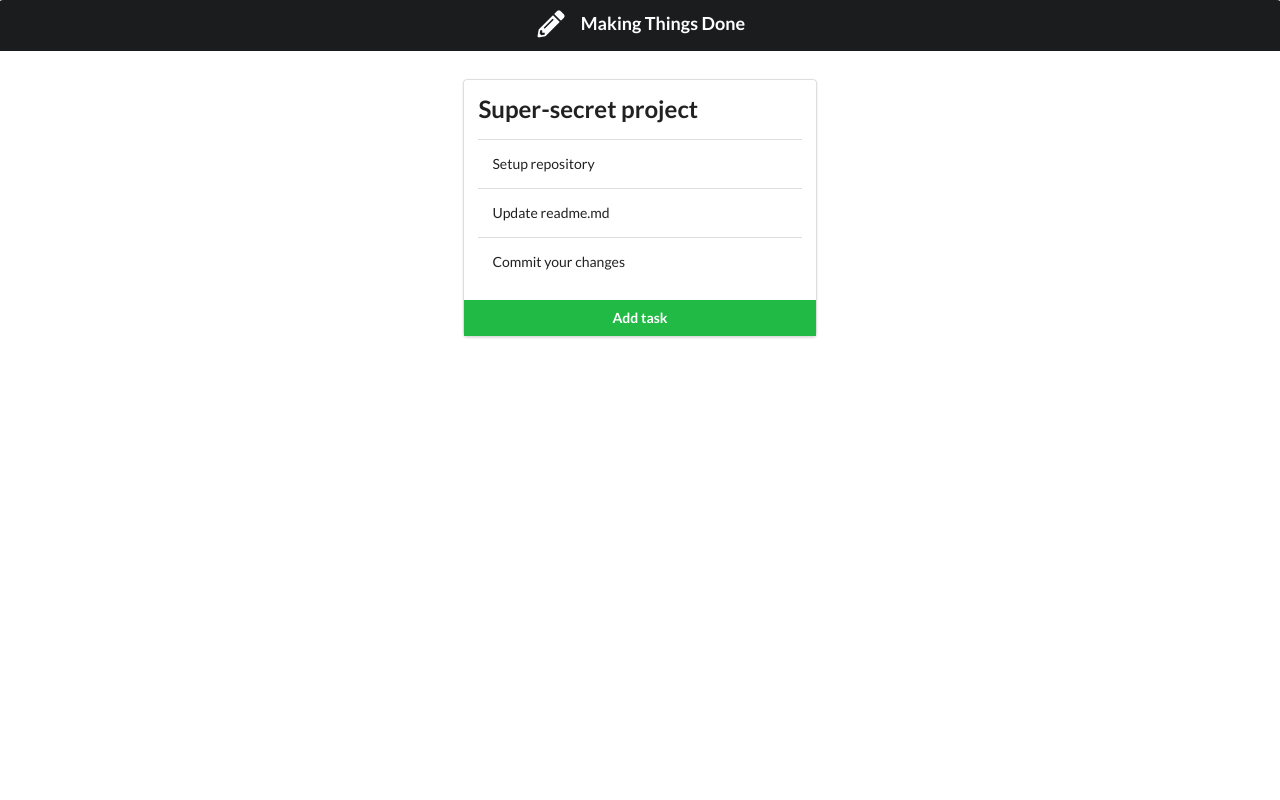
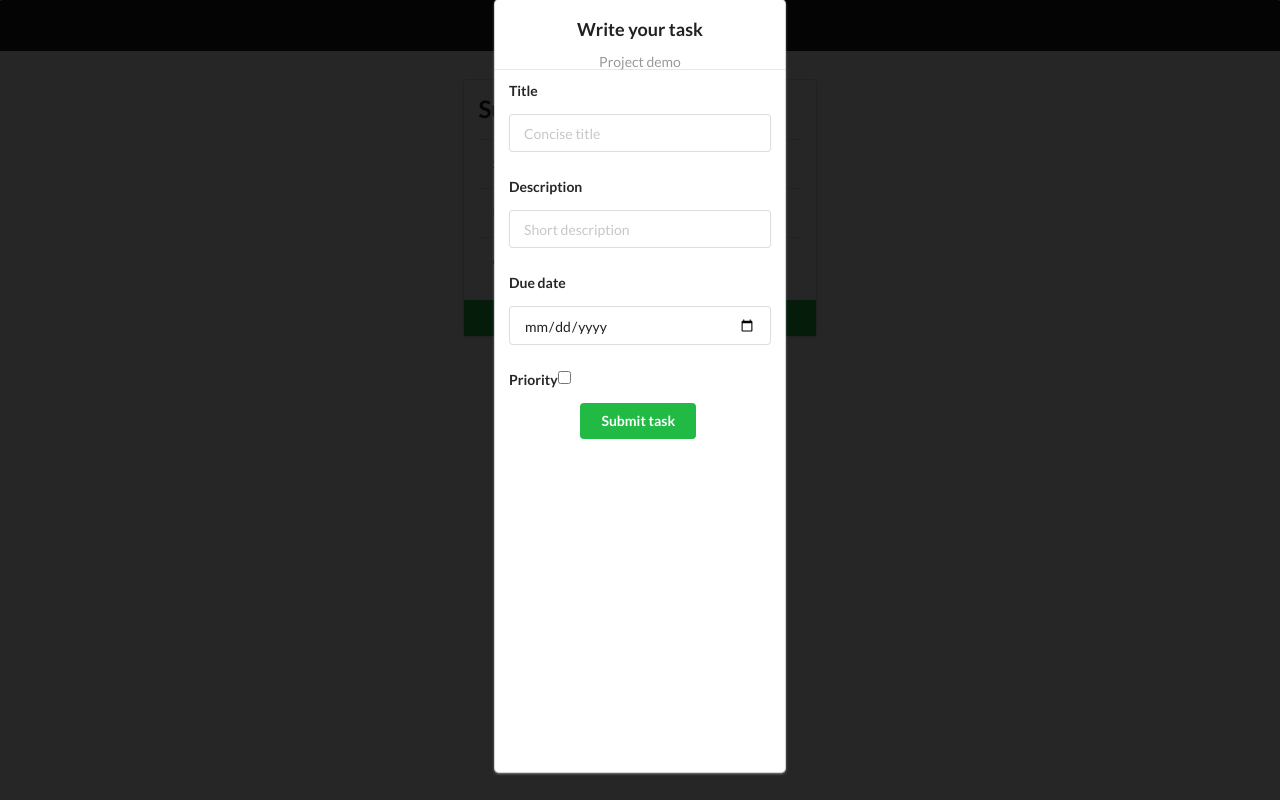
Before and after one commit to stiakov/getting_things_done_app, a website built with webpack: page src/index.html in a window 1280 px wide. Both pictures are taken after a click on the element "Add task". Built offline with nearby package versions, Linux system fonts and the light colour scheme.

Commit message:
updating form modal, refactor

```diff
--- a/src/css/style.css
+++ b/src/css/style.css
@@ -1,5 +1,9 @@
 #main-container {
   margin-top: 2em;
+}
+
+.extra-space {
+  margin-top: 1em !important;
 }
 
 .project-container {
--- a/src/js/env.js
+++ b/src/js/env.js
@@ -4,7 +4,9 @@ import fav from '../img/favicon.ico';
 const tag = {
   getMainContainer: () => document.getElementById('main-container'),
 
-  getColContainer: () => document.getElementById('colContainer')
+  getColContainer: () => document.getElementById('colContainer'),
+
+  getFormContainer: () => document.getElementById('cardCont')
 };
 
 const setup = {
@@ -22,7 +24,11 @@ const setup = {
 
   setLayout: () => {
     const colContainer = document.createElement('div');
-    Object.assign(colContainer, { className: 'ui equal width centered grid' }, { id: 'colContainer' });
+    Object.assign(
+      colContainer,
+      { className: 'ui equal width centered grid' },
+      { id: 'colContainer' }
+    );
     tag.getMainContainer().appendChild(colContainer);
     column.createColumn();
   }
@@ -31,9 +37,12 @@ const setup = {
 const segmentGen = {
   nestedSegments: () => {
     let tasks = ['Setup repository', 'Update readme.md', 'Commit your changes'];
-    const nestedContainer = Object.assign(document.createElement('div'),  { className: 'ui basic segments' });
-    tasks.forEach((item) => {
-      const segment = Object.assign(document.createElement('div'),
+    const nestedContainer = Object.assign(document.createElement('div'), {
+      className: 'ui basic segments'
+    });
+    tasks.forEach(item => {
+      const segment = Object.assign(
+        document.createElement('div'),
         { className: 'ui segment' },
         { innerText: item }
       );
@@ -44,57 +53,82 @@ const segmentGen = {
   }
 };
 
-const modal = {
-    formTask: () => {
+const formTask = () => {
   const fields = [
     {
-          name: 'title',
+      name: 'Title',
       type: 'text',
-          placeholder: 'Concise title',
-          class: ''
+      placeholder: 'Concise title'
     },
     {
-          name: 'description',
+      name: 'Description',
       type: 'text',
-          placeholder: 'Short description',
-          class: ''
+      placeholder: 'Short description'
     },
     {
-          name: 'dueDate',
+      name: 'Due date',
       type: 'date',
-          placeholder: 'Due Date',
-          class: ''
+      placeholder: 'Due Date'
     },
     {
-          name: 'priority',
+      name: 'Priority',
       type: 'checkbox',
-          placeholder: 'mark this if it\'s Important?',
-          class: ''
-        },
+      placeholder: "mark this if it's Important"
+    }
   ];
 
-      fields.forEach((input) => {
+  fields.forEach(input => {
+    const typeChecker = input.type === 'checkbox' ? 'span' : 'label';
+    const label = Object.assign(
+      document.createElement(typeChecker),
+      {
+        innerText: input.name
+      },
+      { className: 'ui left aligned tiny header' }
+    );
+    const nameField = Object.assign(
+      document.createElement('input'),
+      { type: input.type },
+      { placeholder: input.placeholder },
+      { className: 'field' }
+    );
+    if (typeChecker === 'span') {
+      label.appendChild(nameField);
+      tag.getFormContainer().appendChild(label);
+    } else {
+      tag.getFormContainer().appendChild(label);
+      tag.getFormContainer().appendChild(nameField);
+    }
+  });
+  const btn = Object.assign(
+    document.createElement('button'),
+    { className: 'ui green button' },
+    { innerText: 'Submit task' }
+  );
+  tag.getFormContainer().appendChild(btn);
+};
 
-      });
-    },
-    newTask: () => {
+const modal = {
+  newTask: () => {},
+  loadModal: () => {
+    const modalCont = document.createElement('div');
+    modalCont.className = 'ui dimmer modals page transition visible active';
 
-    },
-    loadModal: () => {
-    const modal =  document.createElement('div');
-    modal.className = 'ui dimmer modals page transition visible active';
+    tag.getMainContainer().appendChild(modalCont);
 
-    tag.getMainContainer().appendChild(modal);
-
+    const card = addCard.createCard();
     const grid = document.createElement('div');
     grid.className = 'ui centered aligned grid';
     grid.style.height = '100%';
 
     const formContainer = document.createElement('div');
-    grid.appendChild(formContainer);
-    modal.appendChild(grid);
-  },
+    card.appendChild(formContainer);
+    Object.assign(formContainer, { id: 'test' }, { className: 'ui form' });
+    grid.appendChild(card);
+    modalCont.appendChild(grid);
+    formTask();
   }
+};
 
 const column = {
   createColumn: () => {
@@ -108,31 +142,66 @@ const column = {
     column.setProjSegment(col);
   },
 
-  setProjSegment: (column) => {
-    const segmentContainer = Object.assign(document.createElement('div'),  { className: 'ui segments' });
-    const segment = Object.assign(document.createElement('div'),  { className: 'ui segment' });
+  setProjSegment: column => {
+    const segmentContainer = Object.assign(document.createElement('div'), {
+      className: 'ui segments'
+    });
+    const segment = Object.assign(document.createElement('div'), {
+      className: 'ui segment'
+    });
     segmentContainer.appendChild(segment);
 
-    const content = Object.assign(document.createElement('div'), { className: 'content' });
+    const content = Object.assign(document.createElement('div'), {
+      className: 'content ui form'
+    });
     const header = Object.assign(
       document.createElement('h2'),
       { className: 'header' },
       { innerText: 'Super-secret project' }
     );
     const addButton = document.createElement('div');
-    Object.assign(addButton,
+    Object.assign(
+      addButton,
       { className: 'ui green attached center aligned button' },
       { innerText: 'Add task' }
     );
 
-    addButton.addEventListener('click', () => column.loadModal());
+    addButton.addEventListener('click', () => modal.loadModal());
     segment.appendChild(content);
     content.appendChild(header);
     segmentContainer.appendChild(segmentGen.nestedSegments());
     segmentContainer.appendChild(addButton);
     column.appendChild(segmentContainer);
+  }
+};
+
+const addCard = {
+  createCard: () => {
+    const mainCard = Object.assign(document.createElement('div'), {
+      className: 'ui card'
+    });
+    const cardHeader = Object.assign(
+      document.createElement('div'),
+      { className: 'ui medium header extra-space' },
+      { innerText: 'Write your task' }
+    );
+    const cardSub = Object.assign(
+      document.createElement('div'),
+      { className: 'meta' },
+      { innerText: 'Project demo' }
+    );
+    const cardContent = Object.assign(
+      document.createElement('div'),
+      {
+        className: 'content ui form'
       },
-
+      { id: 'cardCont' }
+    );
+    mainCard.appendChild(cardHeader);
+    mainCard.appendChild(cardSub);
+    mainCard.appendChild(cardContent);
+    return mainCard;
+  }
 };
 
 const init = () => {
```
Also changed, not shown: src/index.html (+4 -4 lines). Lines whose indentation alone changed are shown as unchanged.
